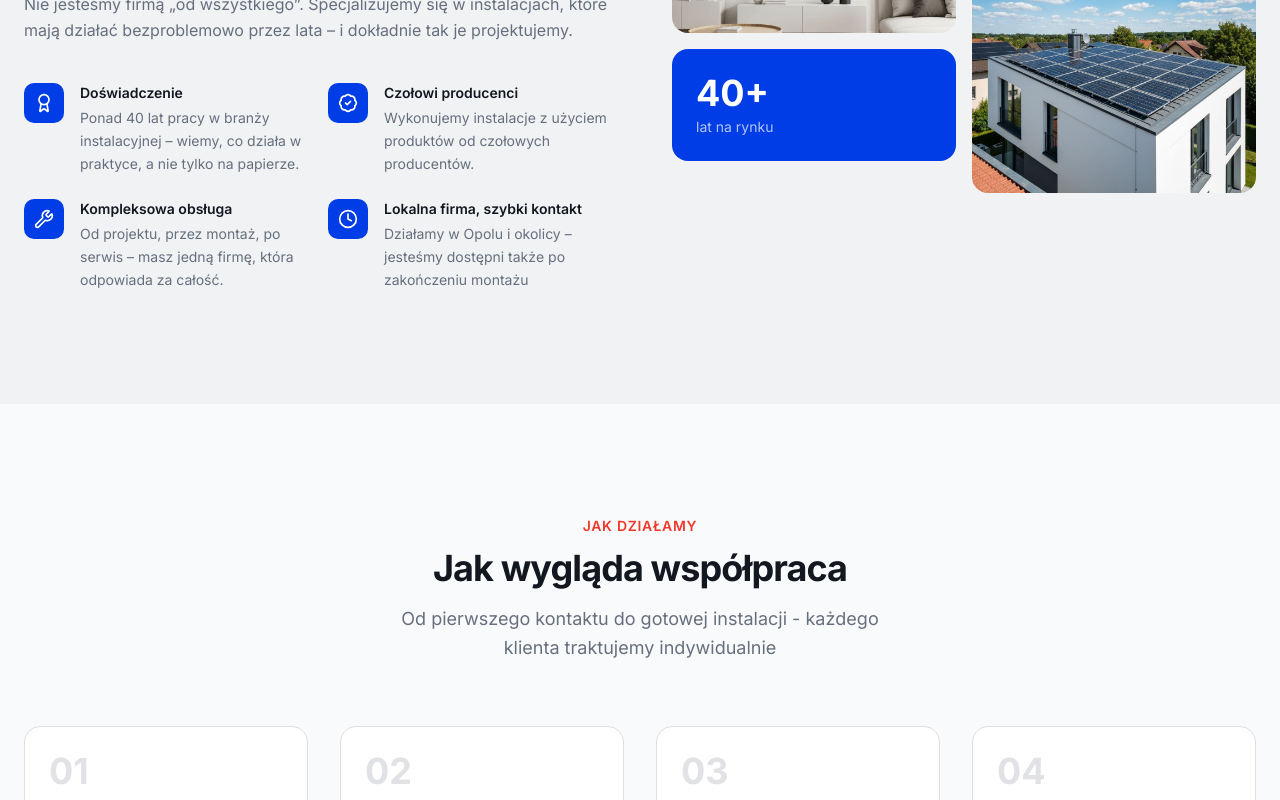
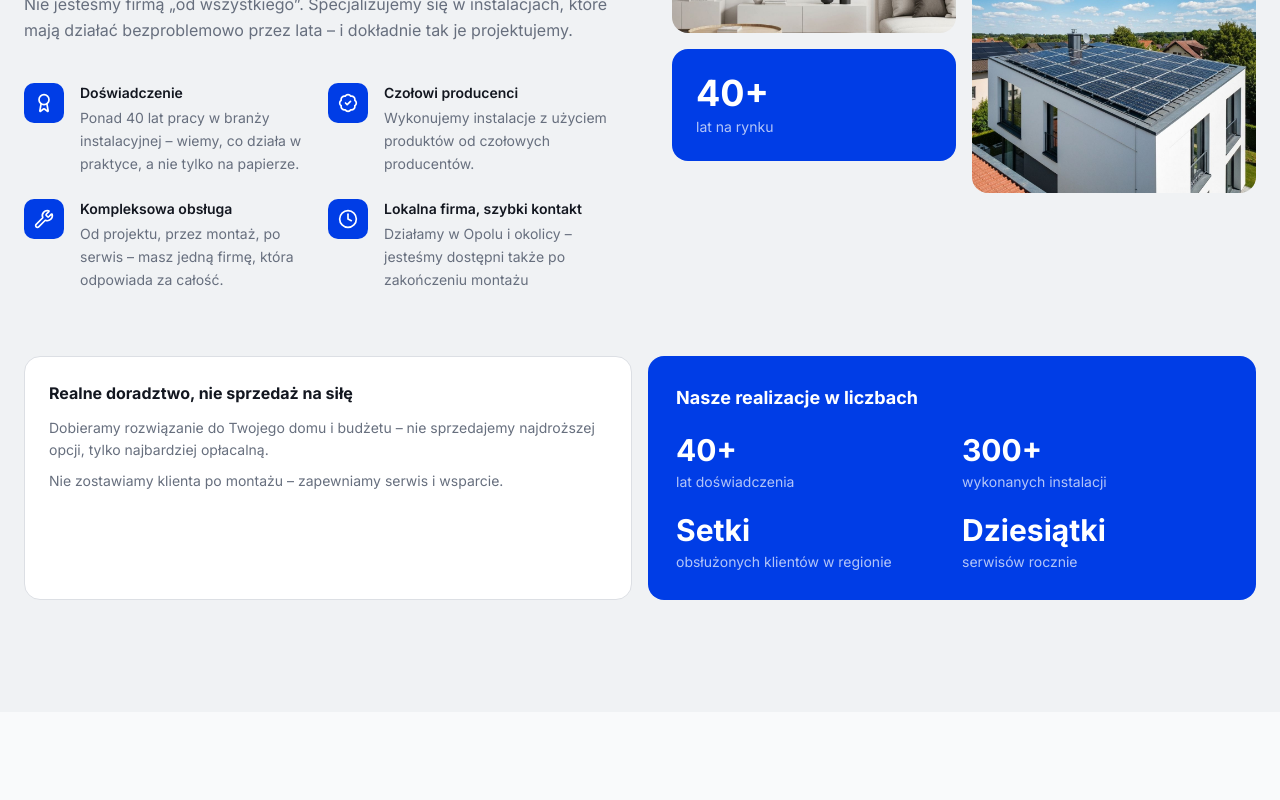
Before and after one commit to ovezthaking/Accord-Services, a Next.js app in the folder frontend/: page / in a window 1280 px wide. Shown: the part 2430-3230 px from the top of the page. Built offline with nearby package versions, Linux system fonts and the light colour scheme; no server answers.

Commit message:
two cards to about section

```diff
--- a/frontend/components/AboutSection.tsx
+++ b/frontend/components/AboutSection.tsx
@@ -1,5 +1,5 @@
 import { statsArray } from "@/lib/statsArray"
-import { highlightsArrayType } from "@/lib/types"
+import { highlightsArrayType, StatsArrayType } from "@/lib/types"
 import { Award, Clock, LucideBadgeCheck, Wrench } from "lucide-react"
 import Image from "next/image"
 
@@ -24,6 +24,13 @@ const higlights: highlightsArrayType = [
         title: "Lokalna firma, szybki kontakt",
         description: "Działamy w Opolu i okolicy – jesteśmy dostępni także po zakończeniu montażu",
     },
+]
+
+const stats: StatsArrayType = [
+    { value: "40+", label: "lat doświadczenia" },
+    { value: "300+", label: "wykonanych instalacji" },
+    { value: "Setki", label: "obsłużonych klientów w regionie" },
+    { value: "Dziesiątki", label: "serwisów rocznie" },
 ]
 
 export default function AboutSection() {
@@ -106,6 +113,30 @@ export default function AboutSection() {
                                 </div>
                             </div>
                         </div>
+
+                        <div className="grid w-full grid-cols-1 gap-4 md:grid-cols-2 lg:col-span-2">
+                            <div className="rounded-2xl border border-border bg-card p-6">
+                                <h3 className="mb-3 text-base font-bold text-foreground">Realne doradztwo, nie sprzedaż na siłę</h3>
+                                <p className="text-sm leading-relaxed text-muted-foreground mb-2">
+                                    Dobieramy rozwiązanie do Twojego domu i budżetu – nie sprzedajemy najdroższej opcji, tylko najbardziej opłacalną.
+                                </p>
+                                <p className="text-sm leading-relaxed text-muted-foreground">
+                                    Nie zostawiamy klienta po montażu – zapewniamy serwis i wsparcie.
+                                </p>
+                            </div>
+
+                            <div className="rounded-2xl bg-primary p-7 text-primary-foreground">
+                                <h3 className="mb-5 text-lg font-bold">Nasze realizacje w liczbach</h3>
+                                <div className="grid grid-cols-2 gap-5">
+                                    {stats.map((stat) => (
+                                    <div key={stat.label}>
+                                        <div className="text-3xl font-bold text-white">{stat.value}</div>
+                                        <div className="mt-1 text-sm text-primary-foreground/70">{stat.label}</div>
+                                    </div>
+                                    ))}
+                                </div>
+                            </div>
+                        </div>
                 </div>
             </div>
         </section>
```
